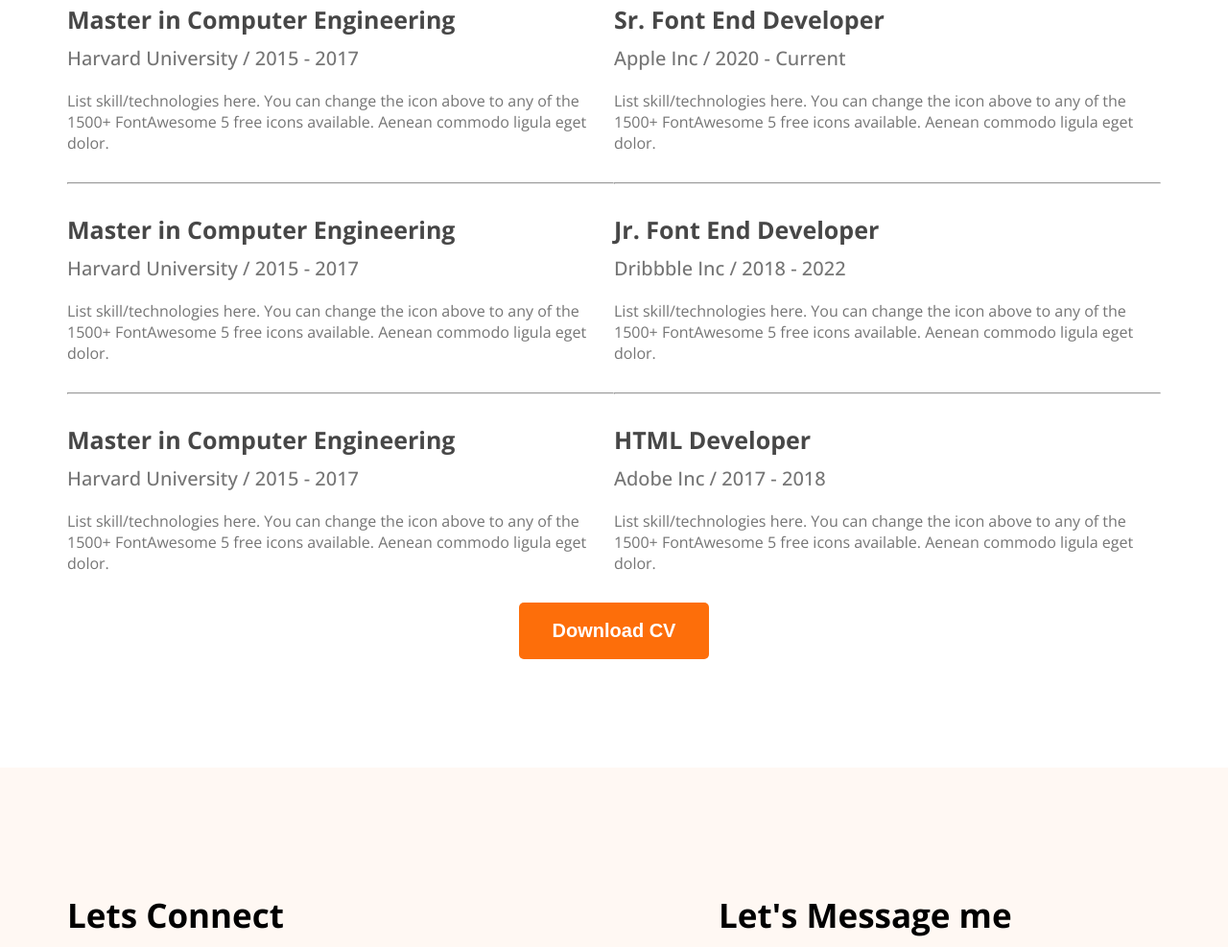
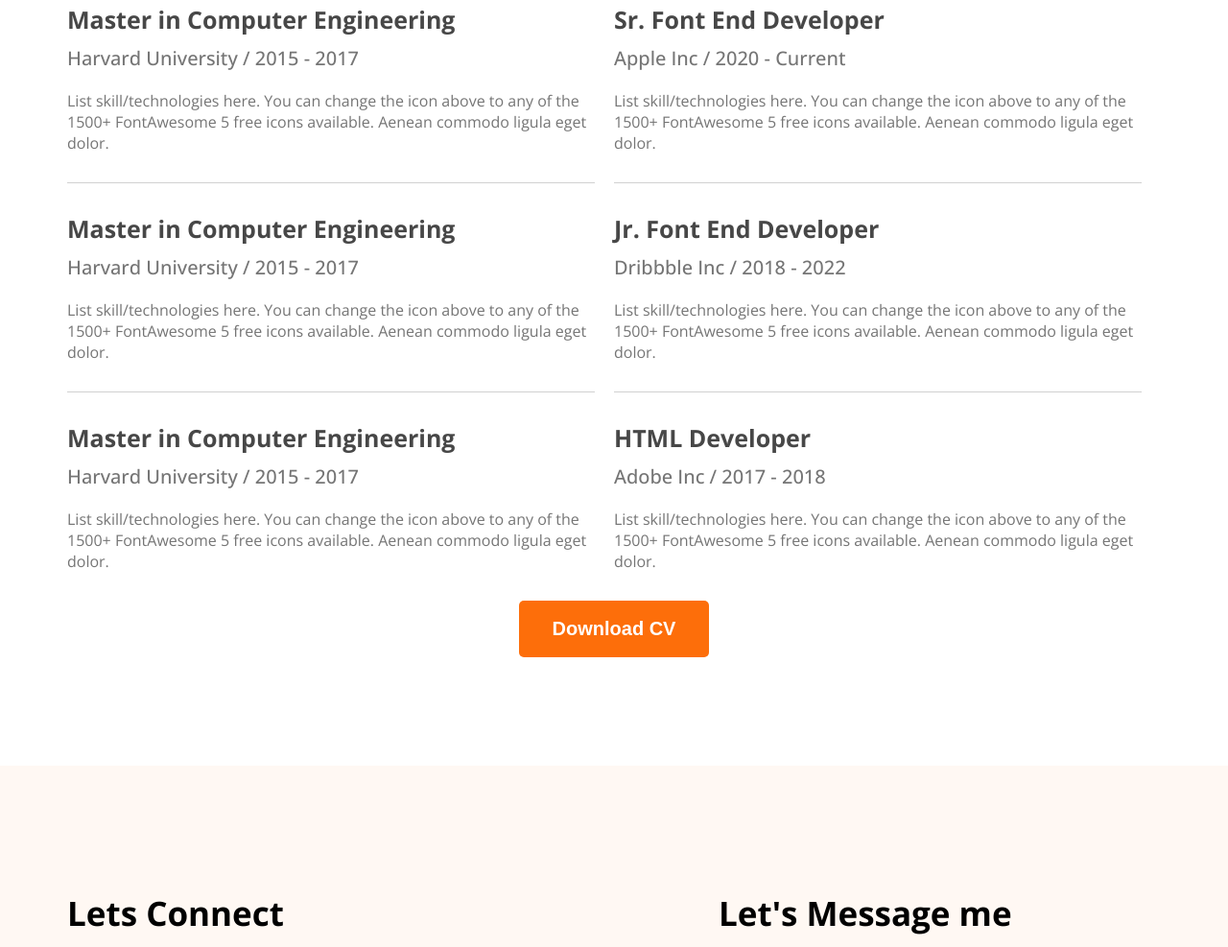
Before and after one commit to nimostic/web-dev-portfolio, a plain HTML site: page index.html in a window 1280 px wide. Shown: the part 2461-3448 px from the top of the page at 96% size. Drawn offline with nearby package versions, Linux system fonts and the light colour scheme.

Commit message:
hr added

```diff
--- a/styles/style.css
+++ b/styles/style.css
@@ -333,3 +333,9 @@ input:focus, textarea:focus {
   outline: none;
   box-shadow: 0 0 5px rgba(253, 110, 10, 0.5);
 }
+hr {
+  width: 550px;
+  height: 1px;
+  background-color: #D1D1D1;
+  border: none;
+}
```
